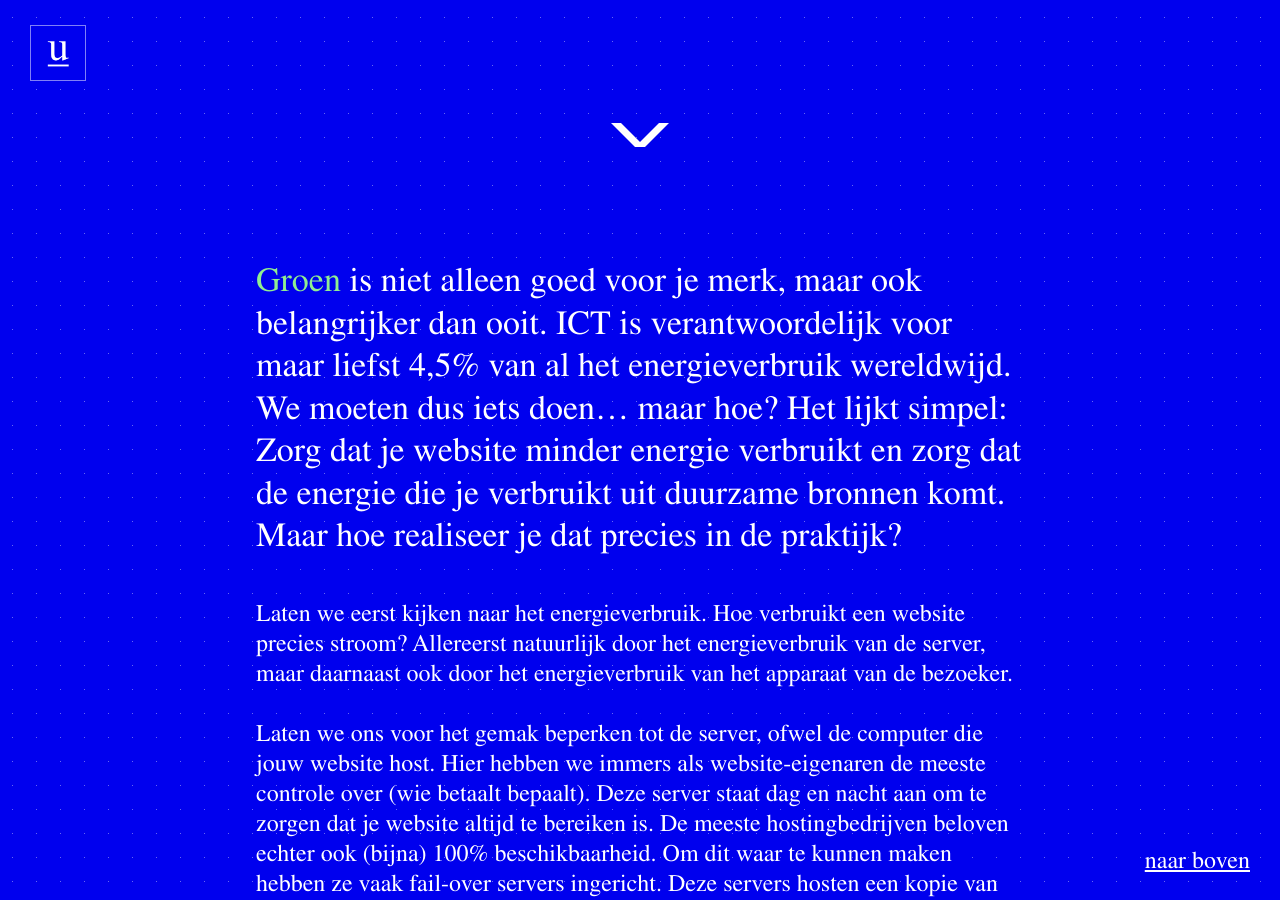
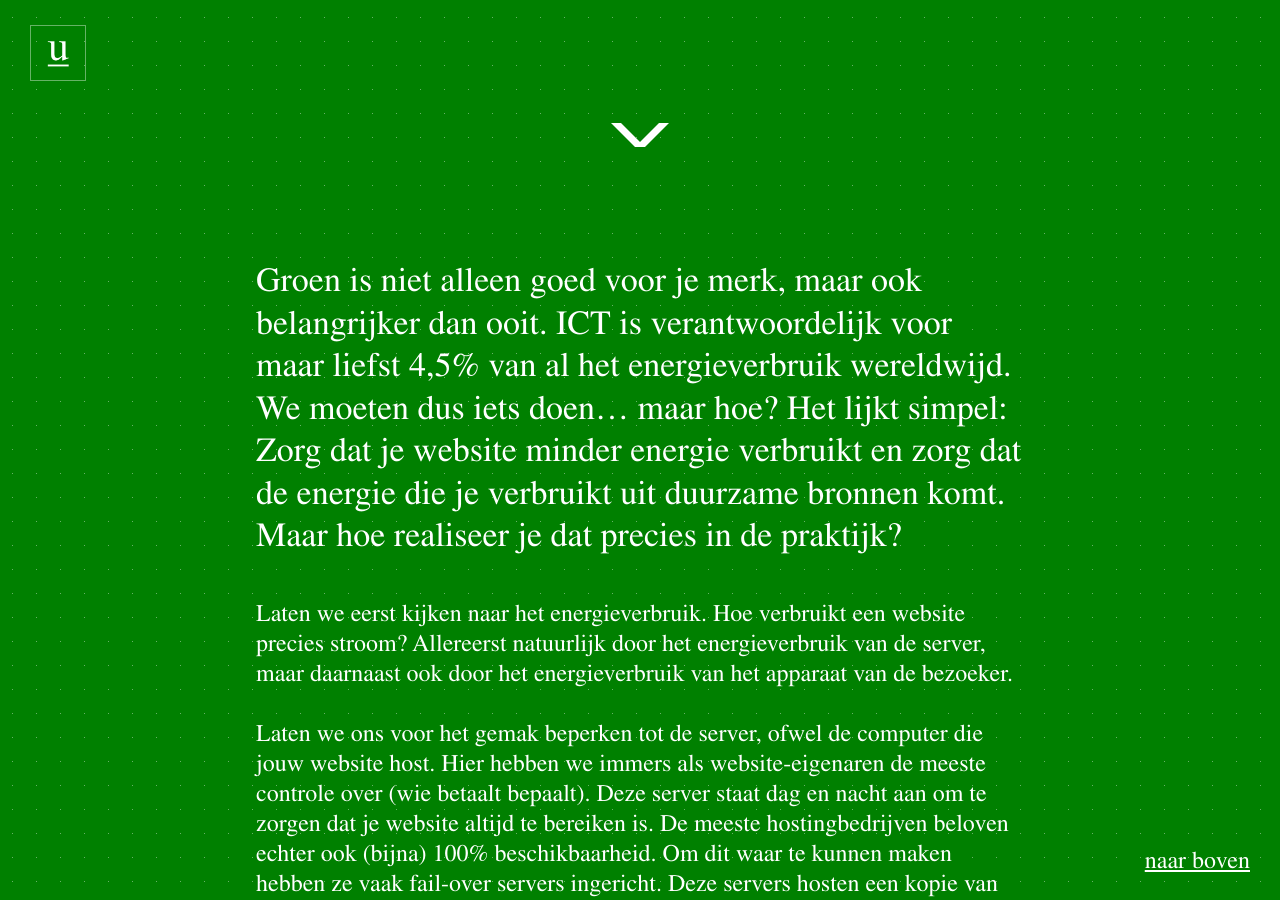
Before and after one commit to jhvanderschee/usecuewebsitenl, a Jekyll site: the page built from _posts/2019-08-21-een-groene-website.md, in a window 1280 px wide and 900 px high, scrolled down 642 px. Built offline with Jekyll 4.4.1, drawn with Linux system fonts in a browser that asks for light colours; part of the change alters nothing that is shown.

Commit message:
Update 2019-08-21-een-groene-website.md

```diff
--- a/_posts/2019-08-21-een-groene-website.md
+++ b/_posts/2019-08-21-een-groene-website.md
@@ -1,8 +1,9 @@
 ---
 title: Een groene website
+color: green
 ---
 
-<span style="color: lightgreen;">Groen</span> is niet alleen goed voor je merk, maar ook belangrijker dan ooit. ICT is verantwoordelijk voor maar liefst 4,5% van al het energieverbruik wereldwijd. We moeten dus iets doen... maar hoe? Het lijkt simpel: Zorg dat je website minder energie verbruikt en zorg dat de energie die je verbruikt uit duurzame bronnen komt. Maar hoe realiseer je dat precies in de praktijk?
+Groen is niet alleen goed voor je merk, maar ook belangrijker dan ooit. ICT is verantwoordelijk voor maar liefst 4,5% van al het energieverbruik wereldwijd. We moeten dus iets doen... maar hoe? Het lijkt simpel: Zorg dat je website minder energie verbruikt en zorg dat de energie die je verbruikt uit duurzame bronnen komt. Maar hoe realiseer je dat precies in de praktijk?
 
 Laten we eerst kijken naar het energieverbruik. Hoe verbruikt een website precies stroom? Allereerst natuurlijk door het energieverbruik van de server, maar daarnaast ook door het energieverbruik van het apparaat van de bezoeker.
 
```
